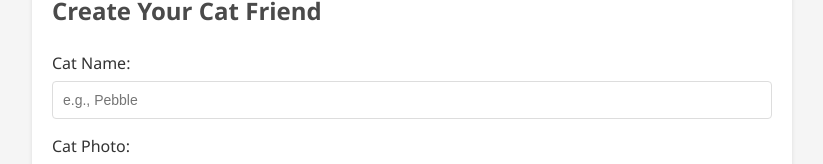
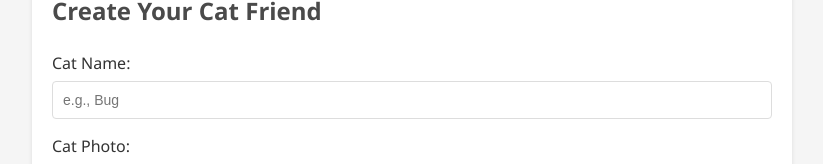
Before and after one commit to cupofpython/catbot, a React (Create React App) app: page / in a window 1280 px wide. Shown: the part 130-294 px from the top of the page, without its empty margins (228-1051 px from the left). Built offline with nearby package versions, Linux system fonts and the light colour scheme.

Commit message:
add bug placeholder text

```diff
--- a/src/App.js
+++ b/src/App.js
@@ -210,7 +210,7 @@ function App() {
                   type="text"
                   value={catName}
                   onChange={(e) => setCatName(e.target.value)}
-                  placeholder="e.g., Pebble"
+                  placeholder="e.g., Bug"
                   required
                 />
               </div>
```
